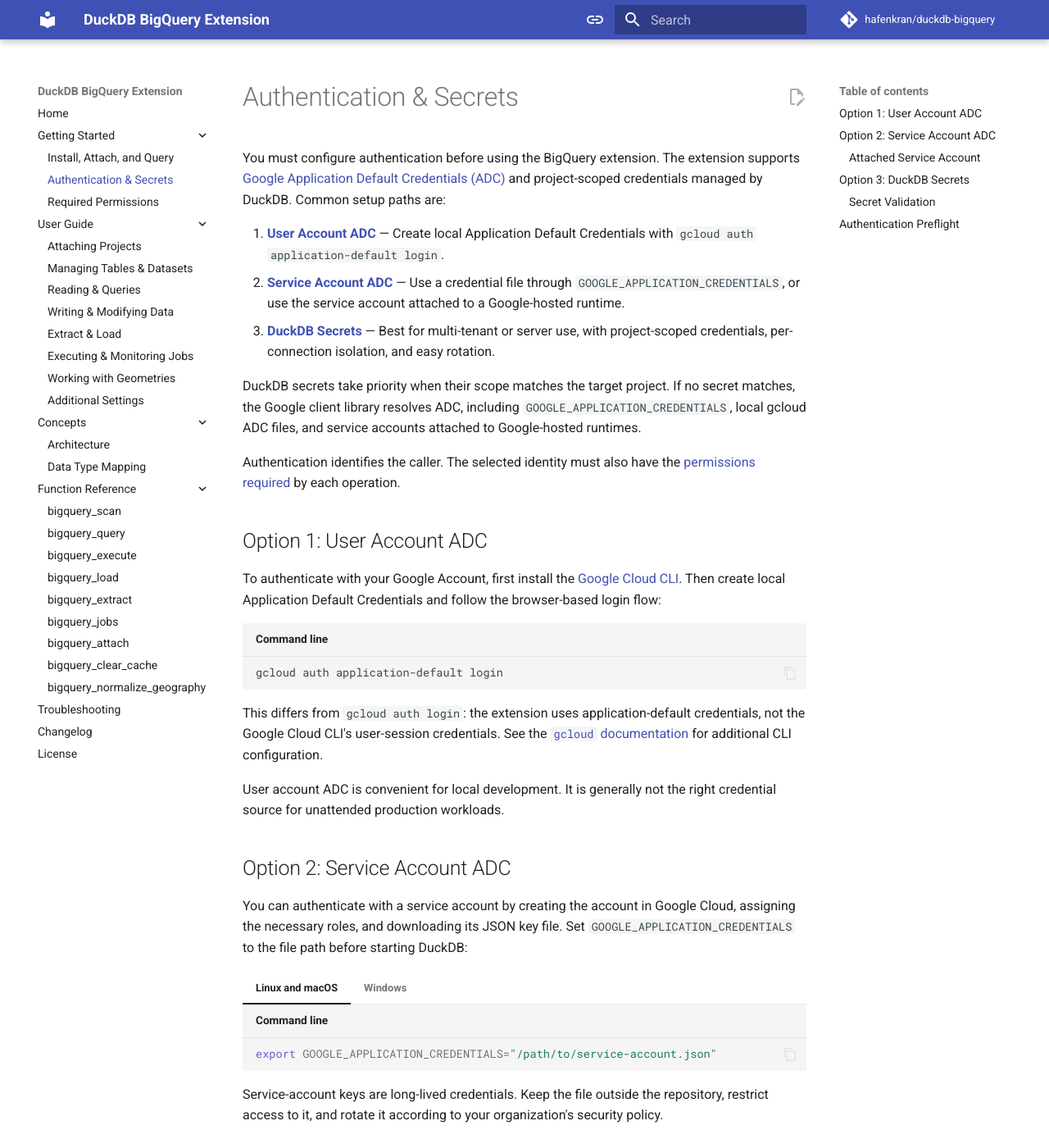
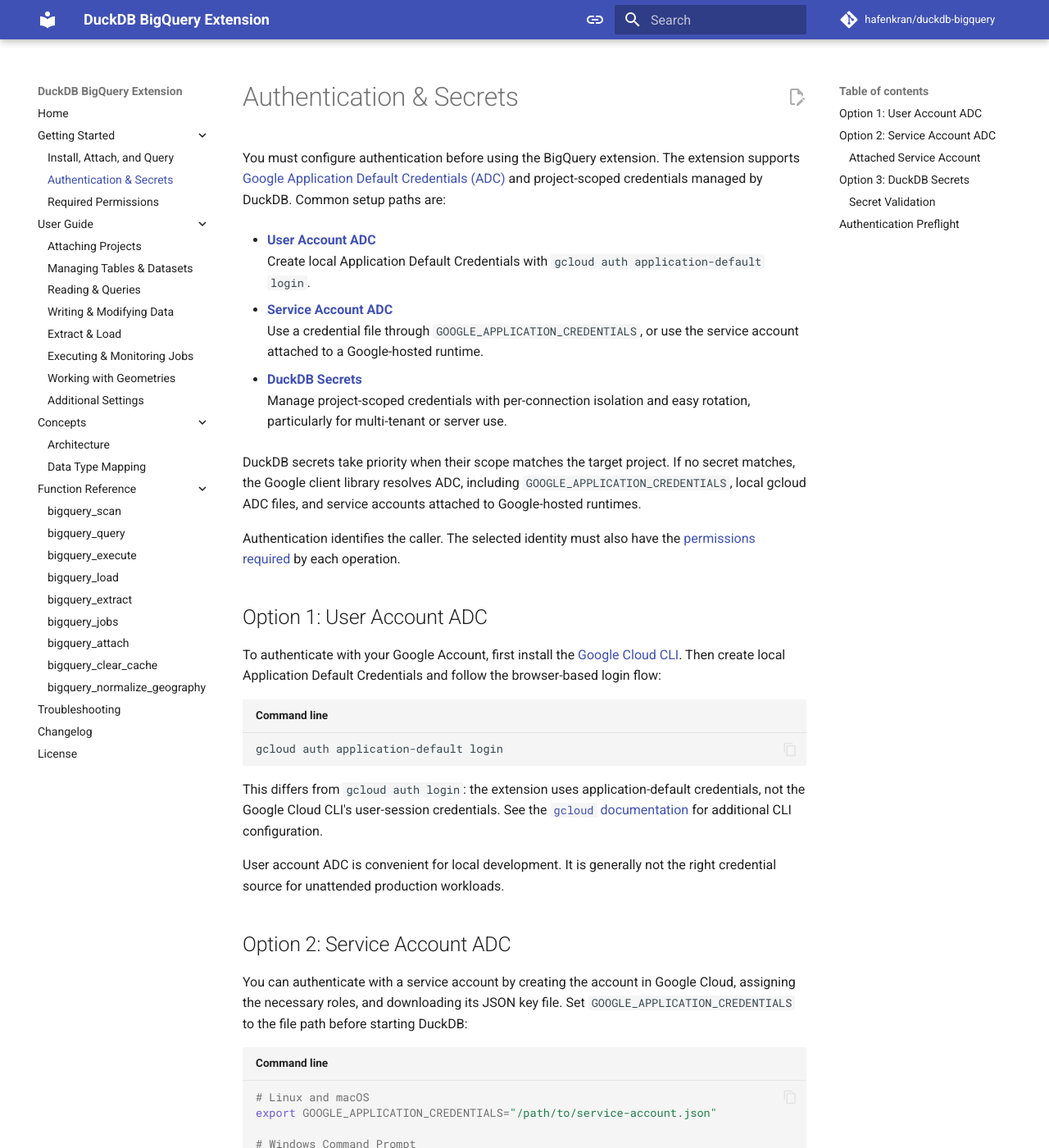
Before and after one commit to hafenkran/duckdb-bigquery, an MkDocs documentation site: the page built from docs/getting-started/authentication-and-secrets.md, in a window 1280 px wide and 1400 px high. Shown: the whole window at 82% size. Built offline with MkDocs 1.6.1 and Material for MkDocs 9.7.7, drawn with Linux system fonts in a browser that asks for light colours; comment, search, counter and statistics services are not loaded; some of the changed text lies outside the part shown.

Commit message:
docs: refine authentication and query examples

````diff
--- a/docs/getting-started/authentication-and-secrets.md
+++ b/docs/getting-started/authentication-and-secrets.md
@@ -5,14 +5,17 @@
 (ADC)](https://cloud.google.com/docs/authentication/application-default-credentials)
 and project-scoped credentials managed by DuckDB. Common setup paths are:
 
-1. **[User Account ADC](#user-account-adc)** — Create local Application
-   Default Credentials with `gcloud auth application-default login`.
-2. **[Service Account ADC](#service-account-adc)** — Use a credential file
-   through `GOOGLE_APPLICATION_CREDENTIALS`, or use the service account
-   attached to a Google-hosted runtime.
-3. **[DuckDB Secrets](#duckdb-secrets)** — Best for multi-tenant or server use,
-   with project-scoped credentials, per-connection isolation, and easy
-   rotation.
+- **[User Account ADC](#user-account-adc)**<br>
+  Create local Application Default Credentials with
+  `gcloud auth application-default login`.
+
+- **[Service Account ADC](#service-account-adc)**<br>
+  Use a credential file through `GOOGLE_APPLICATION_CREDENTIALS`, or use the
+  service account attached to a Google-hosted runtime.
+
+- **[DuckDB Secrets](#duckdb-secrets)**<br>
+  Manage project-scoped credentials with per-connection isolation and easy
+  rotation, particularly for multi-tenant or server use.
 
 DuckDB secrets take priority when their scope matches the target project. If no
 secret matches, the Google client library resolves ADC, including
@@ -47,17 +50,13 @@
 Cloud, assigning the necessary roles, and downloading its JSON key file. Set
 `GOOGLE_APPLICATION_CREDENTIALS` to the file path before starting DuckDB:
 
-=== "Linux and macOS"
+```bash title="Command line"
+# Linux and macOS
+export GOOGLE_APPLICATION_CREDENTIALS="/path/to/service-account.json"
 
-    ```bash title="Command line"
-    export GOOGLE_APPLICATION_CREDENTIALS="/path/to/service-account.json"
-    ```
-
-=== "Windows"
-
-    ```batch title="Command line"
-    set GOOGLE_APPLICATION_CREDENTIALS=C:\path\to\service-account.json
-    ```
+# Windows Command Prompt
+set "GOOGLE_APPLICATION_CREDENTIALS=C:\path\to\service-account.json"
+```
 
 Service-account keys are long-lived credentials. Keep the file outside the
 repository, restrict access to it, and rotate it according to your
````
Also changed, not shown: README.md (+1 -1 lines), docs/user-guide/reading-and-queries.md (+14 -18 lines).
